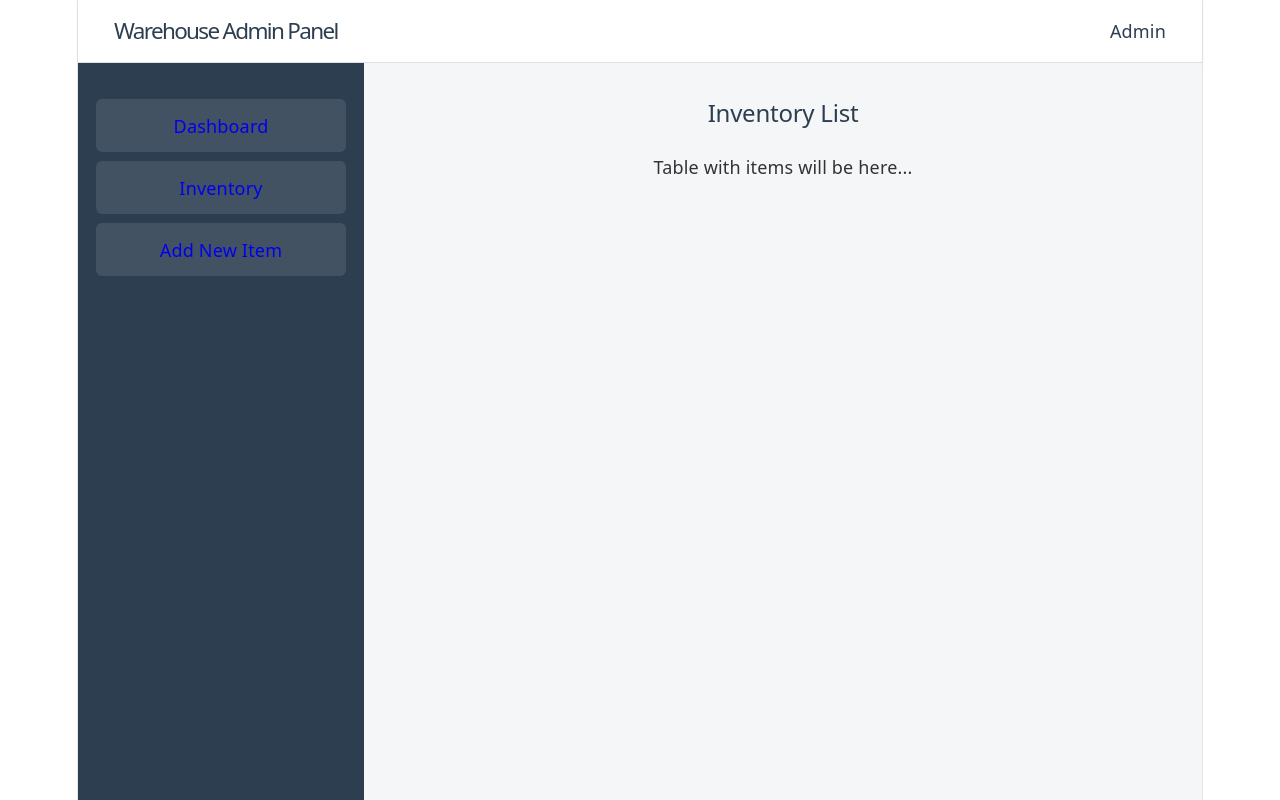
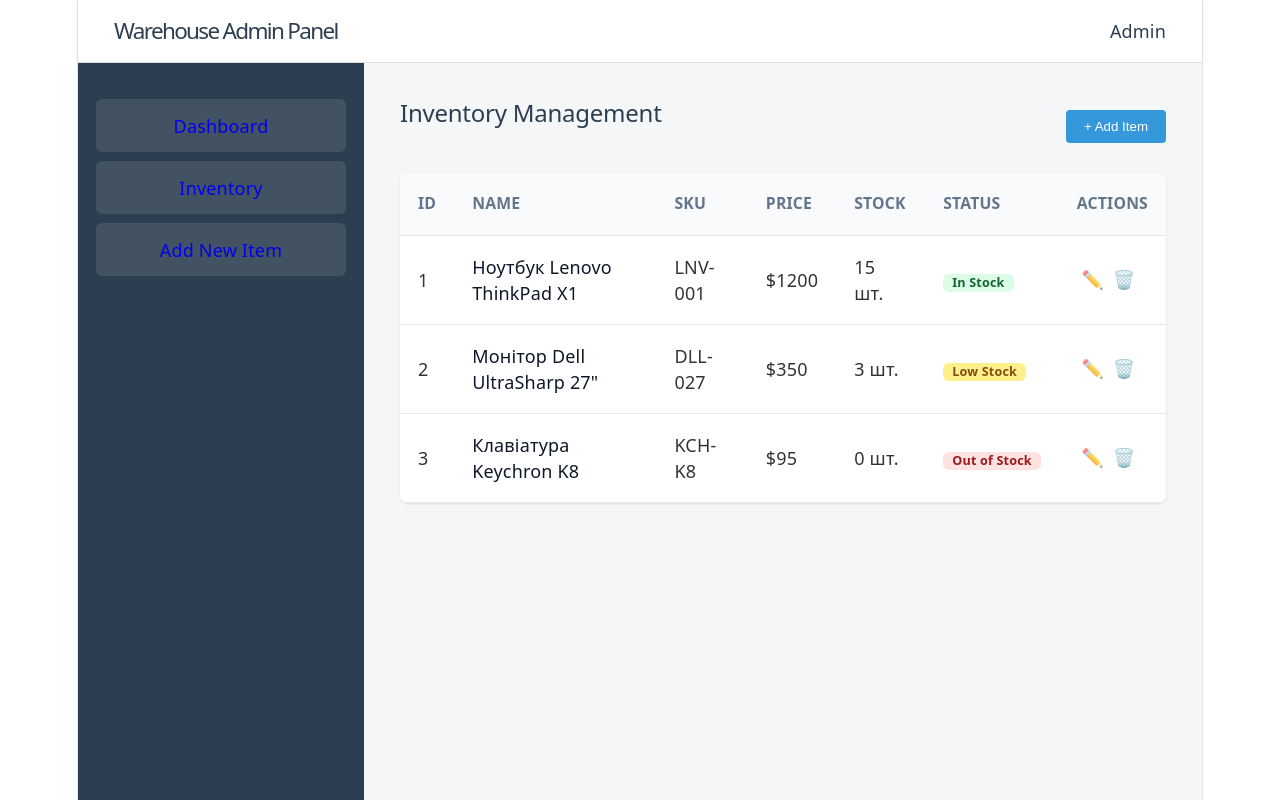
Before and after one commit to Igor-ct/lab7-admin-web-service, a React (Vite) app: page /inventory in a window 1280 px wide. Built offline with nearby package versions, Linux system fonts and the light colour scheme.

Commit message:
feat: introduce inventory table UI
- build base table layout
- add stub inventory components

```diff
--- /dev/null
+++ b/src/components/inventory/InventoryTable/InventoryTable.jsx
@@ -0,0 +1,49 @@
+import styles from './InventoryTable.module.css';
+
+const DUMMY_INVENTORY = [
+  { id: 1, name: 'Ноутбук Lenovo ThinkPad X1', sku: 'LNV-001', price: 1200, stock: 15, status: 'In Stock' },
+  { id: 2, name: 'Монітор Dell UltraSharp 27"', sku: 'DLL-027', price: 350, stock: 3, status: 'Low Stock' },
+  { id: 3, name: 'Клавіатура Keychron K8', sku: 'KCH-K8', price: 95, stock: 0, status: 'Out of Stock' },
+];
+
+function InventoryTable() {
+  return (
+    <div className={styles.tableWrapper}>
+      <table className={styles.table}>
+        <thead>
+          <tr>
+            <th>ID</th>
+            <th>Name</th>
+            <th>SKU</th>
+            <th>Price</th>
+            <th>Stock</th>
+            <th>Status</th>
+            <th>Actions</th>
+          </tr>
+        </thead>
+        <tbody>
+          {DUMMY_INVENTORY.map((item) => (
+            <tr key={item.id}>
+              <td>{item.id}</td>
+              <td className={styles.itemName}>{item.name}</td>
+              <td>{item.sku}</td>
+              <td>${item.price}</td>
+              <td>{item.stock} шт.</td>
+              <td>
+                <span className={`${styles.badge} ${styles[item.status.replace(/ /g, '')]}`}>
+                  {item.status}
+                </span>
+              </td>
+              <td>
+                <button className={styles.actionBtn}>✏️</button>
+                <button className={styles.actionBtn}>🗑️</button>
+              </td>
+            </tr>
+          ))}
+        </tbody>
+      </table>
+    </div>
+  );
+}
+
+export default InventoryTable;
--- /dev/null
+++ b/src/components/inventory/InventoryTable/InventoryTable.module.css
@@ -0,0 +1,69 @@
+.tableWrapper {
+  background: #ffffff;
+  border-radius: 8px;
+  box-shadow: 0 1px 3px rgba(0,0,0,0.1);
+  overflow: hidden;
+  margin-top: 1rem;
+}
+
+.table {
+  width: 100%;
+  border-collapse: collapse;
+  text-align: left;
+}
+
+.table th, .table td {
+  padding: 1rem;
+  border-bottom: 1px solid #e2e8f0;
+}
+
+.table th {
+  background-color: #f8fafc;
+  color: #64748b;
+  font-weight: 600;
+  font-size: 0.875rem;
+  text-transform: uppercase;
+}
+
+.table tr:hover {
+  background-color: #f1f5f9;
+}
+
+.itemName {
+  font-weight: 500;
+  color: #0f172a;
+}
+
+.badge {
+  display: inline-flex;
+  align-items: center;
+  justify-content: center;
+
+  padding: 0.15rem 0.5rem;
+  border-radius: 6px;
+
+  font-size: 0.7rem;
+  font-weight: 600;
+  line-height: 1;
+
+  white-space: nowrap;
+  width: fit-content;
+}
+
+.InStock { background-color: #dcfce7; color: #166534; }
+.LowStock { background-color: #fef08a; color: #854d0e; }
+.OutofStock { background-color: #fee2e2; color: #991b1b; }
+
+.actionBtn {
+  background: none;
+  border: none;
+  cursor: pointer;
+  padding: 0.25rem;
+  font-size: 1rem;
+  opacity: 0.7;
+  transition: opacity 0.2s;
+}
+
+.actionBtn:hover {
+  opacity: 1;
+}
--- a/src/pages/AdminInventory/AdminInventory.jsx
+++ b/src/pages/AdminInventory/AdminInventory.jsx
@@ -1,8 +1,16 @@
+import InventoryTable from '../../components/inventory/InventoryTable/InventoryTable';
+
 function AdminInventory() {
   return (
     <div>
-      <h2>Inventory List</h2>
-      <p>Table with items will be here...</p>
+      <div style={{ display: 'flex', justifyContent: 'space-between', alignItems: 'center' }}>
+        <h2>Inventory Management</h2>
+        <button style={{ padding: '0.5rem 1rem', background: '#3498db', color: 'white', border: 'none', borderRadius: '4px' }}>
+          + Add Item
+        </button>
+      </div>
+
+      <InventoryTable />
     </div>
   );
 }
```
